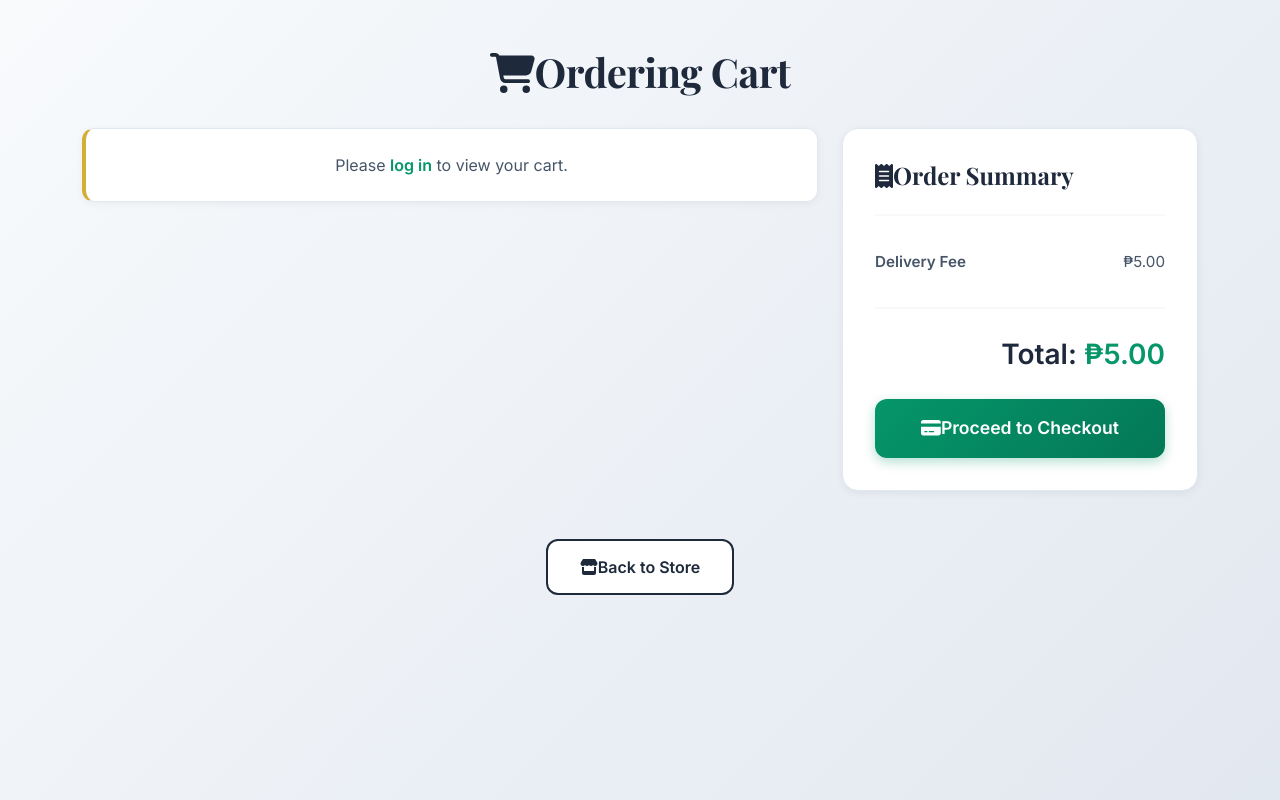
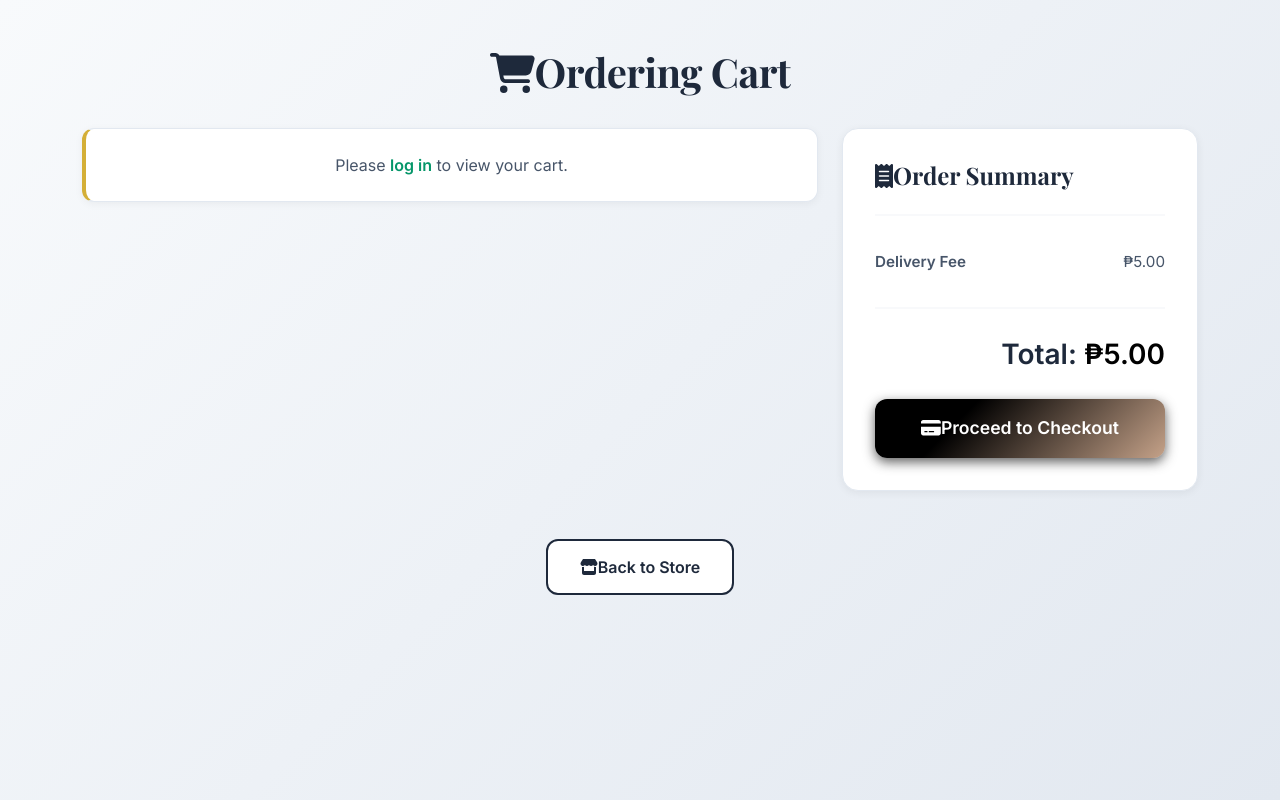
Before and after one commit to Bralphrenz/palarobites, a PHP site: page /cart_list.php in a window 1280 px wide. Run offline with PHP 8.4, Linux system fonts and the light colour scheme.

Commit message:
ninth commit

```diff
--- a/cart_list.php
+++ b/cart_list.php
@@ -11,12 +11,10 @@ session_start();
   <title>Shopping Cart - Programmers Guild</title>
   <link rel="stylesheet" href="https://cdn.jsdelivr.net/npm/bootstrap@5.3.0/dist/css/bootstrap.min.css">
   <script src="https://code.jquery.com/jquery-3.6.0.min.js"></script>
-  <!-- Added Google Fonts for better typography -->
   <link rel="preconnect" href="https://fonts.googleapis.com">
   <link rel="preconnect" href="https://fonts.gstatic.com" crossorigin>
   <link href="https://fonts.googleapis.com/css2?family=Playfair+Display:wght@600;700&family=Inter:wght@400;500;600&display=swap" rel="stylesheet">
   <style>
-    /* Enhanced design system with refined colors and typography */
     :root {
       --primary: #1e293b;
       --secondary: #475569;
@@ -25,6 +23,7 @@ session_start();
       --danger: #dc2626;
       --light: #f8fafc;
       --border: #e2e8f0;
+      --black: #000000;
     }
 
     * {
@@ -58,7 +57,6 @@ session_start();
       margin-right: 0.75rem;
     }
 
-    /* Refined cart item cards with better shadows and borders */
     .cart-item-card {
       background: white;
       border-radius: 1rem;
@@ -113,11 +111,10 @@ session_start();
 
     .price-value {
       font-weight: 600;
-      color: var(--success);
+      color: var(--black);
       font-size: 1.1rem;
     }
 
-    /* Enhanced quantity controls with better styling */
     .qty-controls {
       display: inline-flex;
       border: 1px solid var(--border);
@@ -155,7 +152,6 @@ session_start();
       outline: none;
     }
 
-    /* Refined remove button */
     .btn-remove {
       background: white;
       border: 1px solid var(--danger);
@@ -174,7 +170,6 @@ session_start();
       box-shadow: 0 4px 8px rgba(220, 38, 38, 0.2);
     }
 
-    /* Enhanced order summary card */
     .summary-card {
       background: white;
       border-radius: 1rem;
@@ -233,12 +228,11 @@ session_start();
     }
 
     .total-amount span {
-      color: var(--success);
+      color: var(--black);
     }
 
-    /* Enhanced checkout button */
     .btn-checkout {
-      background: linear-gradient(135deg, var(--success) 0%, #047857 100%);
+      background: linear-gradient(135deg, rgba(0, 0, 0, 1) 30%, rgba(139, 69, 19, 0.5) 100%);
       border: none;
       color: white;
       padding: 1rem;
@@ -247,19 +241,18 @@ session_start();
       font-size: 1.1rem;
       width: 100%;
       transition: all 0.3s ease;
-      box-shadow: 0 4px 12px rgba(5, 150, 105, 0.3);
+      box-shadow: 0 4px 12px rgba(26, 26, 26, 0.7);
     }
 
     .btn-checkout:hover {
       transform: translateY(-2px);
-      box-shadow: 0 6px 20px rgba(5, 150, 105, 0.4);
+      box-shadow: 0 6px 20px rgba(26, 26, 26, 0.7);
     }
 
     .btn-checkout i {
       margin-right: 0.5rem;
     }
 
-    /* Enhanced back to store button */
     .btn-back {
       background: white;
       border: 2px solid var(--primary);
@@ -284,7 +277,6 @@ session_start();
       margin-right: 0.5rem;
     }
 
-    /* Enhanced alert messages */
     .alert-custom {
       background: white;
       border: 1px solid var(--border);
@@ -346,7 +338,6 @@ session_start();
               $total += $item['qty'] * $item['price'];
               $order_summary .= '<li>' . $item['name'] . ' (' . $item['qty'] . 'x) - ' . $item['description'] . ' <span style="float:right;">₱' . number_format($item['qty'] * $item['price'], 2) . '</span></li>';
         ?>
-        <!-- Updated card structure with new classes -->
         <div class="cart-item-card">
           <div class="card-body">
             <div class="row align-items-center">
@@ -382,7 +373,6 @@ session_start();
         <?php } ?>
       </div>
       <div class="col-lg-4">
-        <!-- Updated summary card with new classes -->
         <div class="summary-card">
           <div class="card-body">
             <h5 class="summary-title"><i class="fas fa-receipt"></i>Order Summary</h5>
--- a/checkout.php
+++ b/checkout.php
@@ -90,6 +90,10 @@ $email = isset($user_info['email']) ? $user_info['email'] : '';
             <button class="w-full bg-blue-600 hover:bg-blue-700 text-white font-semibold py-3 rounded transition duration-200 shadow" type="submit">
               Place Order
             </button>
+            <a href="cart_list.php" class="btn-secondary w-full py-3 text-center shadow" type="button">
+              Back to Cart
+            </a>
+          </div>
           </div>
         </form>
       </div>
--- a/vieworder.php
+++ b/vieworder.php
@@ -22,7 +22,7 @@ session_start();
 </head>
 <body>
   <div class="container py-5">
-    <h3 class="fw-bold mb-4">My Orders</h3>
+    <h3 class="fw-bold mb-4">Orders :</h3>
 
     <?php
     if (isset($_SESSION['user_id'])) {
```
Also changed, not shown: index.php (+1 -7 lines).
